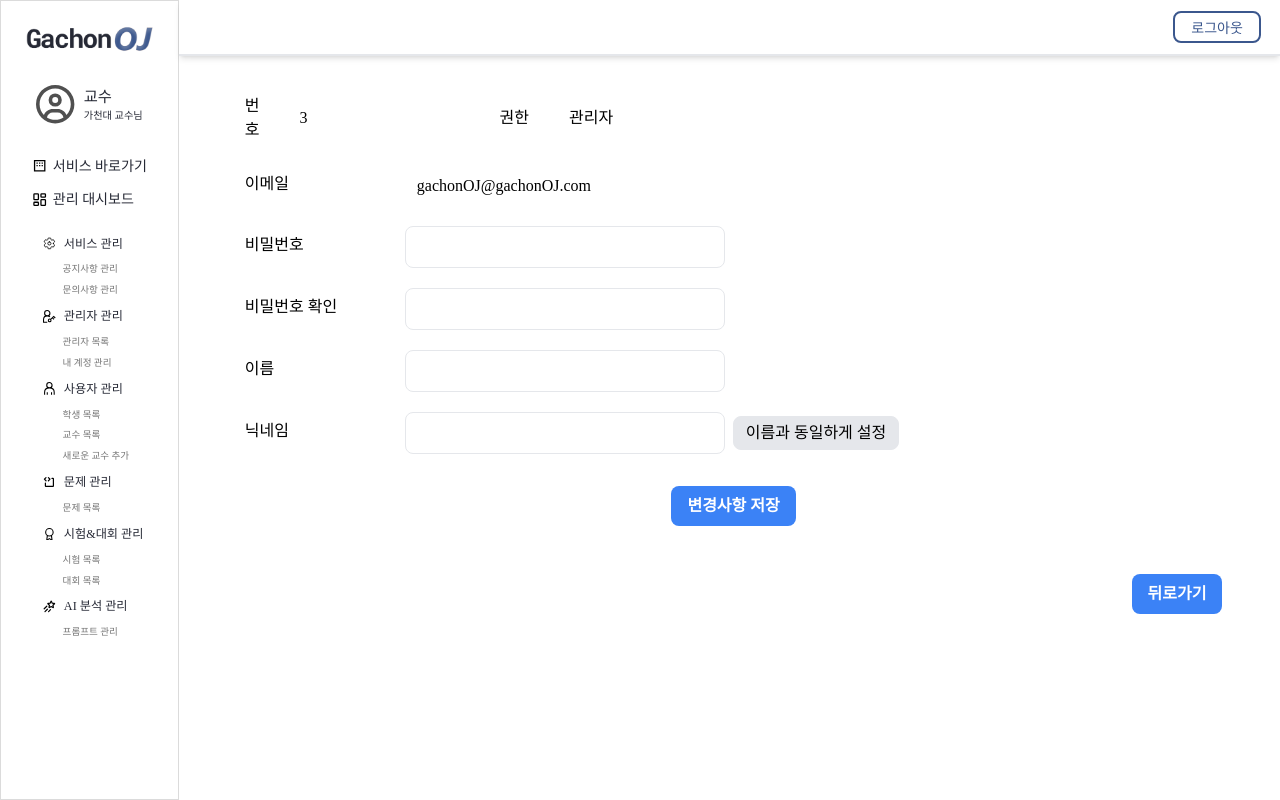
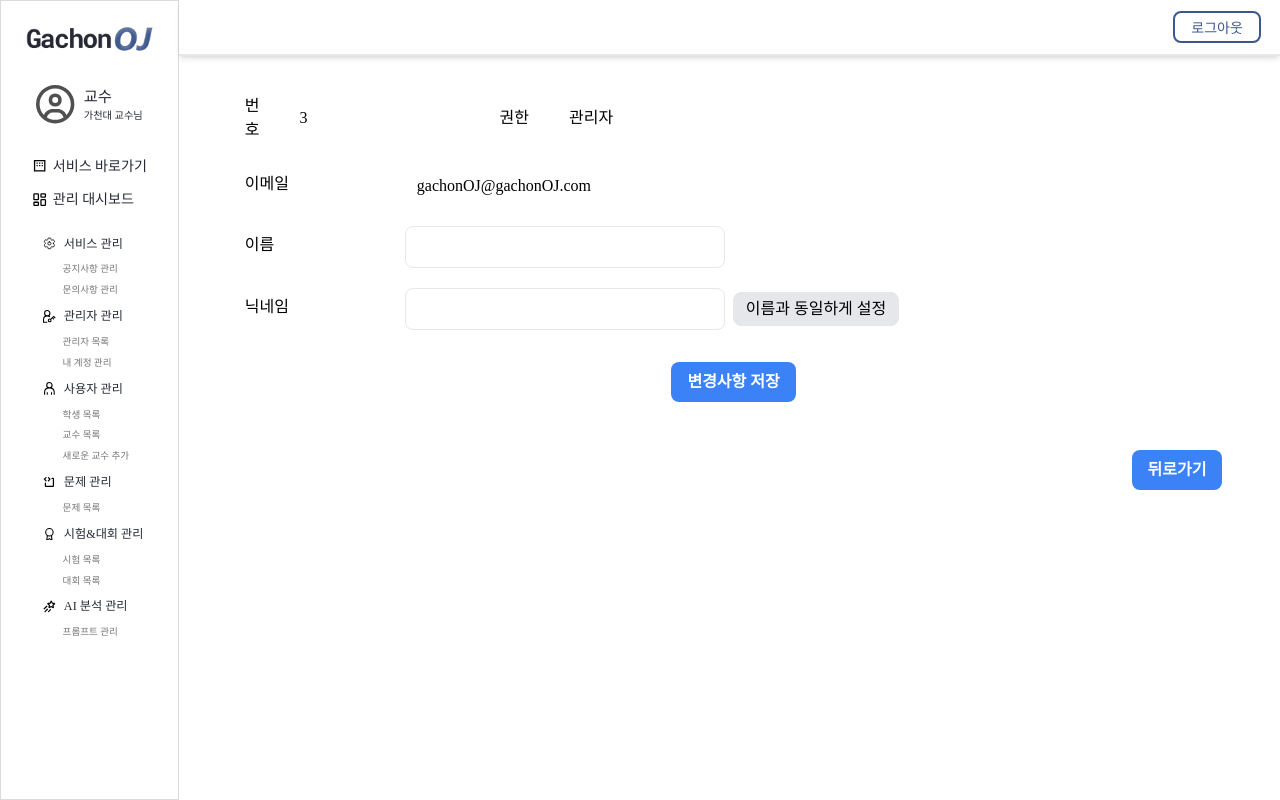
Before and after one commit to gcu-LastDance/GachonOJ-Frontend, a Next.js app: page /admin/admin-manage/my-account in a window 1280 px wide. Built offline with nearby package versions, Linux system fonts and the light colour scheme; a web font is replaced by a local one.

Commit message:
[feat] #91 전송 데이터 수정
비밀번호 및 비밀번호 확인 칸을 삭제하고 이름 및 닉네임 데이터만 전송하도록 수정하였습니다.

```diff
--- a/app/admin/admin-manage/my-account/_components/EditAdminMyAccountForm.tsx
+++ b/app/admin/admin-manage/my-account/_components/EditAdminMyAccountForm.tsx
@@ -32,7 +32,6 @@ export default function EditAdminMyAccountForm() {
             <input
               id="role"
               value="관리자"
-              {...register("role")}
               className="block font-medium mb-1 ml-5"
             />
           </div>
@@ -44,36 +43,10 @@ export default function EditAdminMyAccountForm() {
           <input
             type="text"
             value="gachonOJ@gachonOJ.com"
-            {...register("email")}
             className="w-80 ml-10 px-3 py-2 focus:outline-none focus:border-blue-500"
           />
         </div>
-        <div className="w-full mb-5 mt-5 sm:mb-0 flex items-center">
-          <label
-            htmlFor="password"
-            className="w-28 block font-medium mb-1 mr-2"
-          >
-            비밀번호
-          </label>
-          <input
-            type="password"
-            {...register("password")}
-            className="w-80 ml-10 px-3 py-2 border rounded-lg focus:outline-none focus:border-blue-500"
-          />
-        </div>
-        <div className="w-full mb-5 mt-5 sm:mb-0 flex items-center justify-start">
-          <label
-            htmlFor="passwordconfirm"
-            className="w-28 block font-medium mb-1 mr-2"
-          >
-            비밀번호 확인
-          </label>
-          <input
-            type="password"
-            {...register("passwordconfirm")}
-            className="w-80 ml-10 px-3 py-2 border rounded-lg focus:outline-none focus:border-blue-500"
-          />
-        </div>
+
         <div className="w-full mb-5 mt-5 sm:mb-0 flex items-center justify-start">
           <label htmlFor="name" className="w-28 block font-medium mb-1 mr-2">
             이름
```
